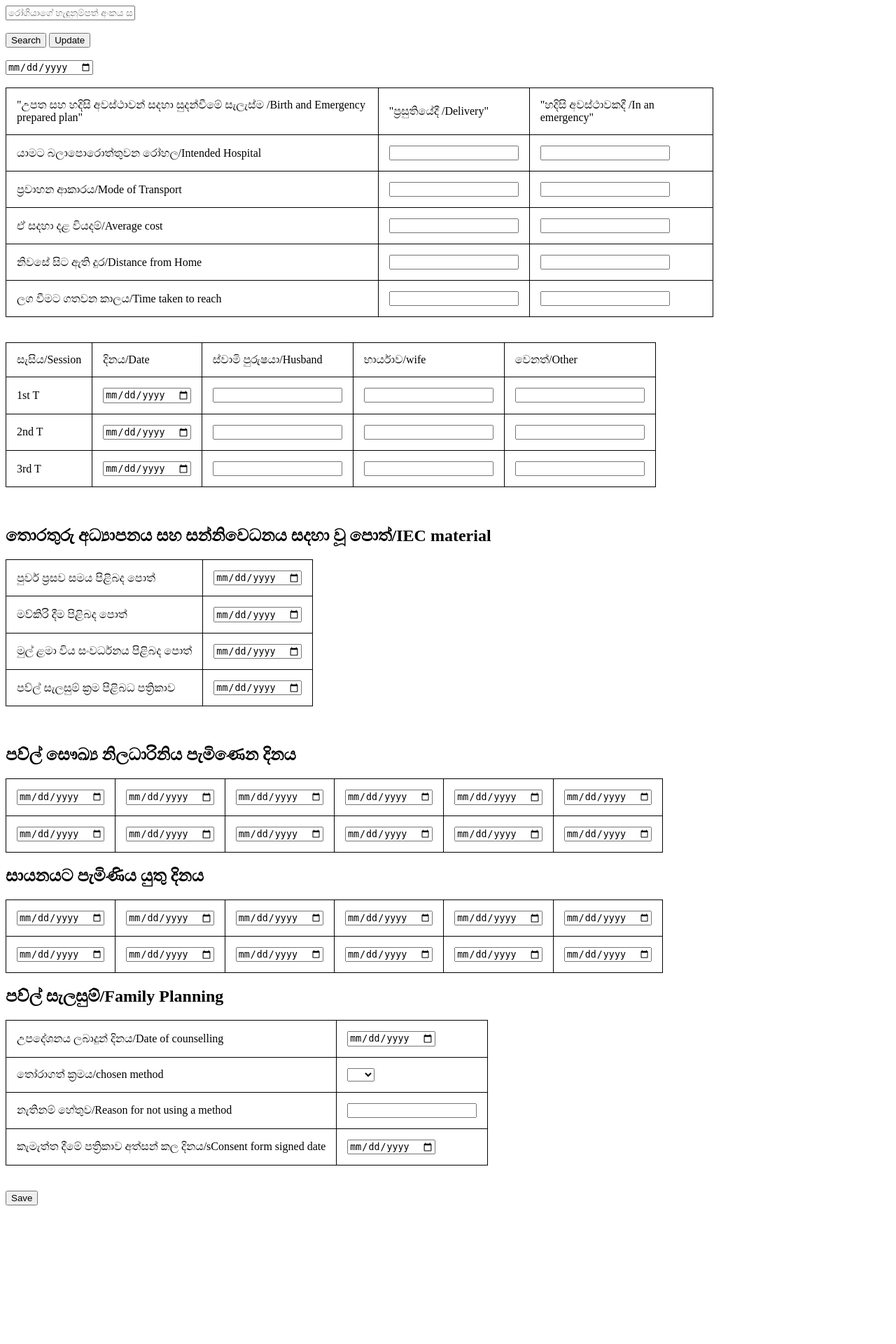
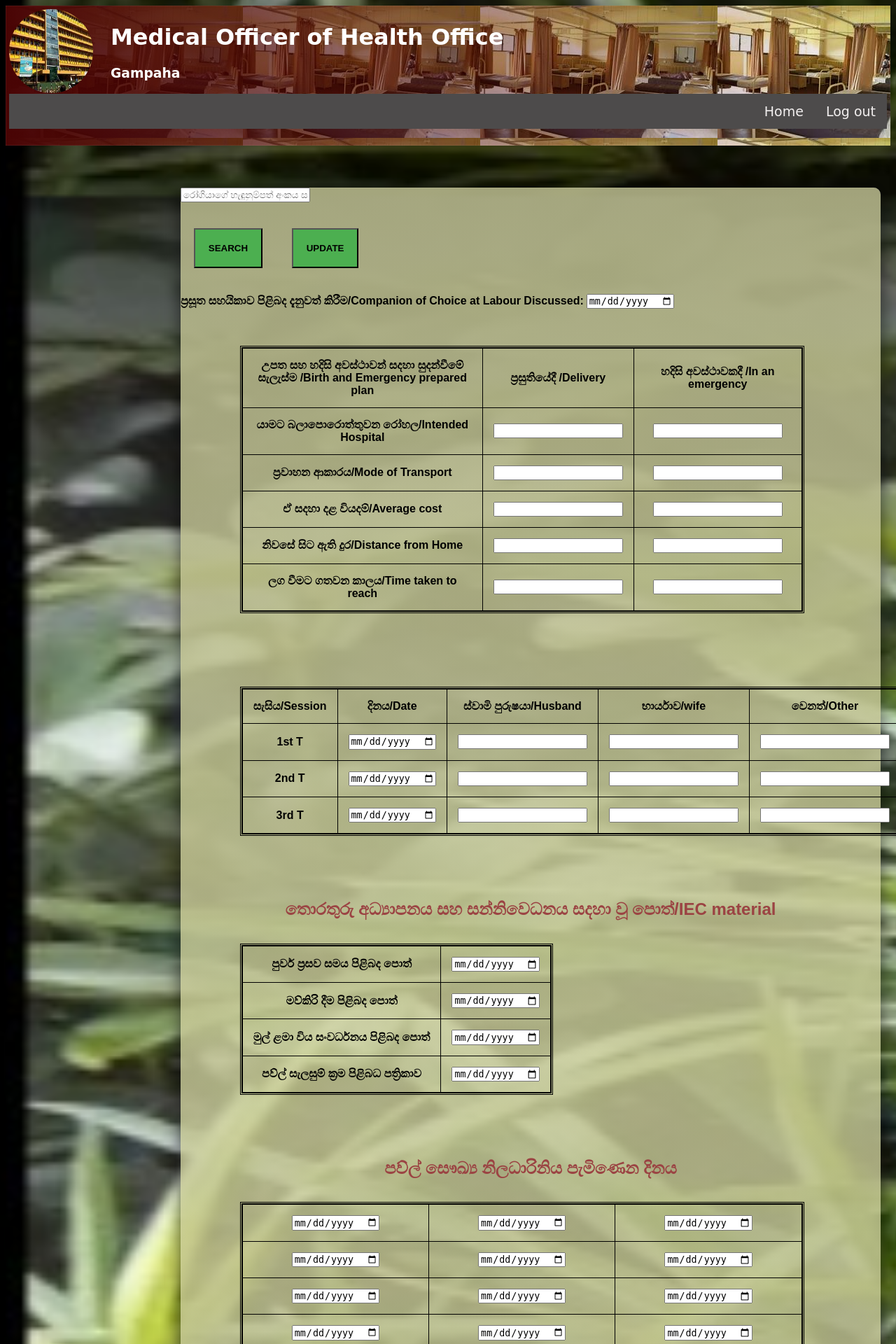
Before and after one commit to Sem3-Project/Information-System-MOH, a PHP site: page /application/views/IECMaterial_page.php in a window 1280 px wide. Shown: the top 1920 px of the page at 70% size. Before the commit the page ends 1722 px from the top, so only its background shows below. Run offline with PHP 8.4, Linux system fonts and the light colour scheme.

Commit message:
design done to form

```diff
--- a/application/views/IECMaterial_page.php
+++ b/application/views/IECMaterial_page.php
@@ -6,7 +6,24 @@
 <head>
 <meta charset="UTF-8">
 <title>IEC Material</title>
+<link rel = "stylesheet" href ="../../public/css/IECMaterial.css">
 </head>
+
+
+<header>
+<div class="header"><img class="logo" src="../../public/images/logo.jpg"/>
+<div class="logo">
+		<h1>Medical Officer of Health Office</h1>
+		<h3>Gampaha</h3>
+	</div>
+    <div class="topnav">
+  <a href="home.php">Log out</a>
+  <a href="home.php">Home</a>
+
+</div>
+	</div>
+</header>
+
 <style>
     table, th, td {
   border: 1px solid black;
@@ -24,41 +41,42 @@
 <input type="submit" name="Search" value="Search">
 <input type="submit" name="Update" value="Update"><br><br>
 
-<input type="Date" name="Companion" placeholder="ප්‍රසූත සහයිකාව පිළිබද දැනුවත් කිරීම/Companion of Choice at Labour Discussed: " value="<?php echo $Companion;?>"><br><br>
+<label>ප්‍රසූත සහයිකාව පිළිබද දැනුවත් කිරීම/Companion of Choice at Labour Discussed:</label>
+<input type="Date" name="Companion"  value="<?php echo $Companion;?>"><br><br>
 
 <table style="width:80%">
     <tr>
-        <td>"උපත සහ හදිසි අවස්ථාවන් සදහා සුදන්වීමේ සැලැස්ම /Birth and Emergency prepared plan"</td>
-        <td>"ප්‍රසුතියේදී /Delivery"</td>
-        <td>"හදිසි අවස්ථාවකදී /In an emergency"</td>
+        <td><label>උපත සහ හදිසි අවස්ථාවන් සදහා සුදන්වීමේ සැලැස්ම /Birth and Emergency prepared plan</label></td>
+        <td><label>ප්‍රසුතියේදී /Delivery</label></td>
+        <td><label>හදිසි අවස්ථාවකදී /In an emergency</label></td>
     </tr>
 
     <tr>
-        <td>යාමට බලාපොරොත්තුවන රෝහල/Intended Hospital</td>
+        <td><label>යාමට බලාපොරොත්තුවන රෝහල/Intended Hospital</label></td>
         <td><input type="text" name="Intended_Hospital_Delivery" value="<?php echo($Intended_Hospital_Delivery);?>"></td>
         <td><input type="text" name="Intended_Hospital_Emergency" value="<?php echo($Intended_Hospital_Emergency);?>"></td>
     </tr>
 
     <tr>
-        <td>ප්‍රවාහන ආකාරය/Mode of Transport</td>
+        <td><label>ප්‍රවාහන ආකාරය/Mode of Transport</label></td>
         <td><input type="text" name="Mode_of_Transport_Delivery" value="<?php echo($Mode_of_Transport_Delivery);?>"></td>
         <td><input type="text" name="Mode_of_Transport_Emergency" value="<?php echo($Mode_of_Transport_Emergency);?>"></td>
     </tr>
 
     <tr>
-        <td>ඒ සදහා දළ වියදම්/Average cost</td>
+        <td><label>ඒ සදහා දළ වියදම්/Average cost</label></td>
         <td><input type="text" name="Average_cost_Delivery" value="<?php echo($Average_cost_Delivery);?>"></td>
         <td><input type="text" name="Average_cost_Emergency" value="<?php echo($Average_cost_Emergency);?>"></td>
     </tr>
 
     <tr>
-        <td>නිවසේ සිට ඇති දුර/Distance from Home</td>
+        <td><label>නිවසේ සිට ඇති දුර/Distance from Home</label></td>
         <td><input type="text" name="Distance_from_Home_Delivery" value="<?php echo($Distance_from_Home_Delivery);?>"></td>
         <td><input type="text" name="Distance_from_Home_Emergency" value="<?php echo($Distance_from_Home_Emergency);?>"></td>
     </tr>
 
     <tr>
-        <td>ලග වීමට ගතවන කාලය/Time taken to reach</td>
+        <td><label>ලග වීමට ගතවන කාලය/Time taken to reach</label></td>
         <td><input type="text" name="Time_taken_to_reach_Delivery" value="<?php echo($Time_taken_to_reach_Delivery);?>"></td>
         <td><input type="text" name="Time_taken_to_reach_Emergency" value="<?php echo($Time_taken_to_reach_Emergency);?>"></td>
     </tr>
@@ -68,28 +86,28 @@
 
     <table style="width:20%">
     <tr>
-        <td>සැසිය/Session</td>
-        <td>දිනය/Date</td>
-        <td>ස්වාමි පුරුෂයා/Husband</td>
-        <td>භාර්යාව/wife</td>
-        <td>වෙනත්/Other</td>
+        <td><label>සැසිය/Session</label></td>
+        <td><label>දිනය/Date</label></td>
+        <td><label>ස්වාමි පුරුෂයා/Husband</label></td>
+        <td><label>භාර්යාව/wife</label></td>
+        <td><label>වෙනත්/Other</label></td>
     </tr>
     <tr>
-        <td>1st T</td>
+        <td><label>1st T</label></td>
         <td><input type="Date" name="first_date" value="<?php echo($first_date);?>"></td>
         <td><input type="text" name="first_Husband"value="<?php echo($first_Husband);?>"></td>
         <td><input type="text" name="first_wife" value="<?php echo($first_wife);?>"></td>
         <td><input type="text" name="first_Other" value="<?php echo($first_Other);?>"></td>
     </tr>
     <tr>
-        <td>2nd T</td>
+        <td><label>2nd T</label></td>
         <td><input type="Date" name="sec_date" value="<?php echo($sec_date);?>"></td>
         <td><input type="text" name="sec_Husband" value="<?php echo($sec_Husband);?>"></td>
         <td><input type="text" name="sec_wife" value="<?php echo($sec_wife);?>"></td>
         <td><input type="text" name="sec_Other" value="<?php echo($sec_Other);?>"></td>
     </tr>
     <tr>
-        <td>3rd T</td>
+        <td><label>3rd T</label></td>
         <td><input type="Date" name="third_date" value="<?php echo($third_date);?>"></td>
         <td><input type="text" name="third_Husband" value="<?php echo($third_Husband);?>"></td>
         <td><input type="text" name="third_wife" value="<?php echo($third_wife);?>"></td>
@@ -106,32 +124,32 @@
     <h2>තොරතුරු අධ්‍යාපනය සහ සන්නිවෙධනය සදහා වූ පොත්/IEC material</h2>
     <table>
     <tr>
-        <td>පුර්ව ප්‍රසව සමය පිළිබද පොත්</td>
+        <td><label>පුර්ව ප්‍රසව සමය පිළිබද පොත්</label></td>
         <td><input type="Date" name="pre_pregnancy_book" value="<?php echo($pre_pregnancy_book);?>"></td>
     </tr>
 
     <tr>
-        <td>මව්කිරි දීම පිළිබද පොත්</td>
+        <td><label>මව්කිරි දීම පිළිබද පොත්</label></td>
         <td><input type="Date" name="Feeding_breastmilk_book" value="<?php echo($Feeding_breastmilk_book);?>"></td>
     </tr>
     <tr>
-        <td>මුල් ළමා විය සංවර්ධනය පිළිබද පොත්</td>
+        <td><label>මුල් ළමා විය සංවර්ධනය පිළිබද පොත්</label></td>
         <td><input type="Date" name="pre_childhood_book" value="<?php echo($pre_childhood_book);?>"></td>
     </tr>
     <tr>
-        <td>පව්ල් සැලසුම් ක්‍රම පිළිබධ පත්‍රිකාව</td>
+        <td><label>පව්ල් සැලසුම් ක්‍රම පිළිබධ පත්‍රිකාව</label></td>
         <td><input type="Date" name="family_planing_book" value="<?php echo($family_planing_book);?>"></td>
     </tr>
     </table>
     <br><br>
 
     <h2>පව්ල් සෞඛ්‍ය නිලධාරිනිය පැමිණෙන දිනය</h2>
-    <table>
+    <table style="width:80%">
     <tr>
         <td><input type="Date" name="d1" value="<?php echo($d1);?>"></td>
         <td><input type="Date" name="d2" value="<?php echo($d2);?>"></td>
-        <td><input type="Date" name="d3" value="<?php echo($d3);?>"></td>
-        <td><input type="Date" name="d4" value="<?php echo($d4);?>"></td>
+        <td><input type="Date" name="d3" value="<?php echo($d3);?>"></td></tr>
+        <tr><td><input type="Date" name="d4" value="<?php echo($d4);?>"></td>
         <td><input type="Date" name="d5" value="<?php echo($d5);?>"></td>
         <td><input type="Date" name="d6" value="<?php echo($d6);?>"></td>
     </tr>
@@ -139,8 +157,8 @@
     <tr>
         <td><input type="Date" name="d7" value="<?php echo($d7);?>"></td>
         <td><input type="Date" name="d8" value="<?php echo($d8);?>"></td>
-        <td><input type="Date" name="d9" value="<?php echo($d9);?>"></td>
-        <td><input type="Date" name="d10" value="<?php echo($d10);?>"></td>
+        <td><input type="Date" name="d9" value="<?php echo($d9);?>"></td></tr>
+        <tr><td><input type="Date" name="d10" value="<?php echo($d10);?>"></td>
         <td><input type="Date" name="d11" value="<?php echo($d11);?>"></td>
         <td><input type="Date" name="d12" value="<?php echo($d12);?>"></td>
     </tr>
@@ -154,8 +172,8 @@
     <tr>
         <td><input type="Date" name="cd1" value="<?php echo($cd1);?>"></td>
         <td><input type="Date" name="cd2" value="<?php echo($cd2);?>"></td>
-        <td><input type="Date" name="cd3" value="<?php echo($cd3);?>"></td>
-        <td><input type="Date" name="cd4" value="<?php echo($cd4);?>"></td>
+        <td><input type="Date" name="cd3" value="<?php echo($cd3);?>"></td></tr>
+        <tr><td><input type="Date" name="cd4" value="<?php echo($cd4);?>"></td>
         <td><input type="Date" name="cd5" value="<?php echo($cd5);?>"></td>
         <td><input type="Date" name="cd6" value="<?php echo($cd6);?>"></td>
     </tr>
@@ -163,8 +181,8 @@
     <tr>
         <td><input type="Date" name="cd7" value="<?php echo($cd7);?>"></td>
         <td><input type="Date" name="cd8" value="<?php echo($cd8);?>"></td>
-        <td><input type="Date" name="cd9" value="<?php echo($cd9);?>"></td>
-        <td><input type="Date" name="cd10" value="<?php echo($cd10);?>"></td>
+        <td><input type="Date" name="cd9" value="<?php echo($cd9);?>"></td></tr>
+        <tr><td><input type="Date" name="cd10" value="<?php echo($cd10);?>"></td>
         <td><input type="Date" name="cd11" value="<?php echo($cd11);?>"></td>
         <td><input type="Date" name="cd12" value="<?php echo($cd12);?>"></td>
     </tr>
@@ -175,12 +193,12 @@
     <table>
 
     <tr>
-        <td>උපදේශනය ලබාදුන් දිනය/Date of counselling</td>
+        <td><label>උපදේශනය ලබාදුන් දිනය/Date of counselling</label></td>
         <td><input type="Date" name="Conselling_date" value="<?php echo($Conselling_date);?>"></td>
     </tr>
 
     <tr>
-        <td>තෝරාගත් ක්‍රමය/chosen method</td>
+        <td><label>තෝරාගත් ක්‍රමය/chosen method</label></td>
         <td><select name="chosen_method">
                     <option  selected hidden value=""></option>
                     <option value="T" <?php if($chosen_method=="T") echo 'selected="selected"'; ?>>T</option>
@@ -194,12 +212,12 @@
     </tr>
 
     <tr>
-        <td>නැතිනම් හේතුව/Reason for not using a method</td>
+        <td><label>නැතිනම් හේතුව/Reason for not using a method</label></td>
         <td><input type="text" name="reson_not_method" value="<?php echo($reson_not_method);?>"></td>
     </tr>
 
     <tr>
-        <td>කැමැත්ත දීමේ පත්‍රිකාව අත්සන් කල දිනය/sConsent form signed date</td>
+        <td><label>කැමැත්ත දීමේ පත්‍රිකාව අත්සන් කල දිනය/sConsent form signed date</label></td>
         <td><input type="Date" name="Consent_form_date" value="<?php echo($Consent_form_date);?>"></td>
     </tr>
 
--- /dev/null
+++ b/public/css/IECMaterial.css
@@ -0,0 +1,87 @@
+body{
+    background-color:#DCDCDC;
+	/* background-repeat:repeat; */
+	background-size:cover;
+	background-position:10px 280px ;
+	height:100%;
+	z-index:1;
+	background-image:url("../../public/images/4slide.jpg") ;
+	position:relative;
+
+}
+
+.header {
+    font-family:cursive, Arial, "Sans-serif", "Times New Roman"; height:190px ; padding:5px; color:white; background: linear-gradient(
+    to left,
+    rgba(73,4,4, 0),
+    rgba(73,4,4, 100)
+  ),url(../../public/images/header.jpg);box-shadow: 0 0 25px rgba(0,0,0,0.1),inset 0 0 1px rgba(255,255,255,0.6);
+
+  }
+
+  img.logo{border-radius:100%; margin-right:25px; float:left; width:120px; height:120px; display:inline-block;}
+  nav{
+      padding:3px 0;
+      min-width:500px;
+  }
+
+  .topnav {
+    overflow: hidden;
+    background-color: rgb(77, 75, 75);
+  }
+
+  .topnav a {
+    float: right;
+    color: #f1eeee;
+    text-align: center;
+    padding: 14px 16px;
+    text-decoration: none;
+    font-size: 19px;
+  }
+
+  .topnav a:hover {
+    background-color: #ddd;
+    color: black;
+  }
+
+  .topnav a.active {
+    background-color: #4CAF50;
+    color: white;
+  }
+  h2{font-family:Arial,Suns-serif;text-align: center;font-weight: bolder; color: rgb(155, 67, 67);}
+  label{font-family:Arial,Suns-serif;text-align: center;font-weight: bold;}
+  form{	z-index:7; position: relative;; display: inline-block;
+    background:linear-gradient(0deg,rgba(188,189,146,0.8),rgba(204,206,154,0.8),rgba(178,179,136,0.9));
+    border-radius:10px; margin:10px 0;width:1000px; float: left; transform:translate(250px,50px);
+    box-shadow: 0 0 25px rgba(0,0,0,0.6),inset 0 0 1px rgba(255,255,255,0.6);}
+
+    textarea{
+        background-color:rgba(222,221,202,1);
+        border-radius:5px; box-shadow: 0 0 25px rgba(0,0,0,0.1),inset 0 0 6px rgba(69,69,69,0.6);
+        width:100%; padding:12px 20px; margin:8px 0; display:inline-block; border:1px solid #ccc; box-sizing:border-box;font-weight: 3000;}
+
+.text {
+    color: #f2f2f2;
+    font-size: 15px;
+    padding: 8px 12px;
+    position: absolute;
+    bottom: 8px;
+    width: 100%;
+    text-align: center;
+}
+input[type=submit]{
+    background-color: #4CAF50;
+    text-align: center;
+    text-transform: uppercase;
+    font-weight: 900;
+    padding: 0.5cm;
+    /* box-shadow: #4CAF50; */
+    margin: 0.5cm;
+}
+table{
+    text-align: center;
+    transform: translate(50px);
+    /* transform-origin: center; */
+    margin: 1cm;
+    outline-style: double;
+}
```
Also changed, not shown: application/views/BasicDetails_page.php (+33 -11 lines), public/css/BasicDetails.css (added, +80 -0 lines).
